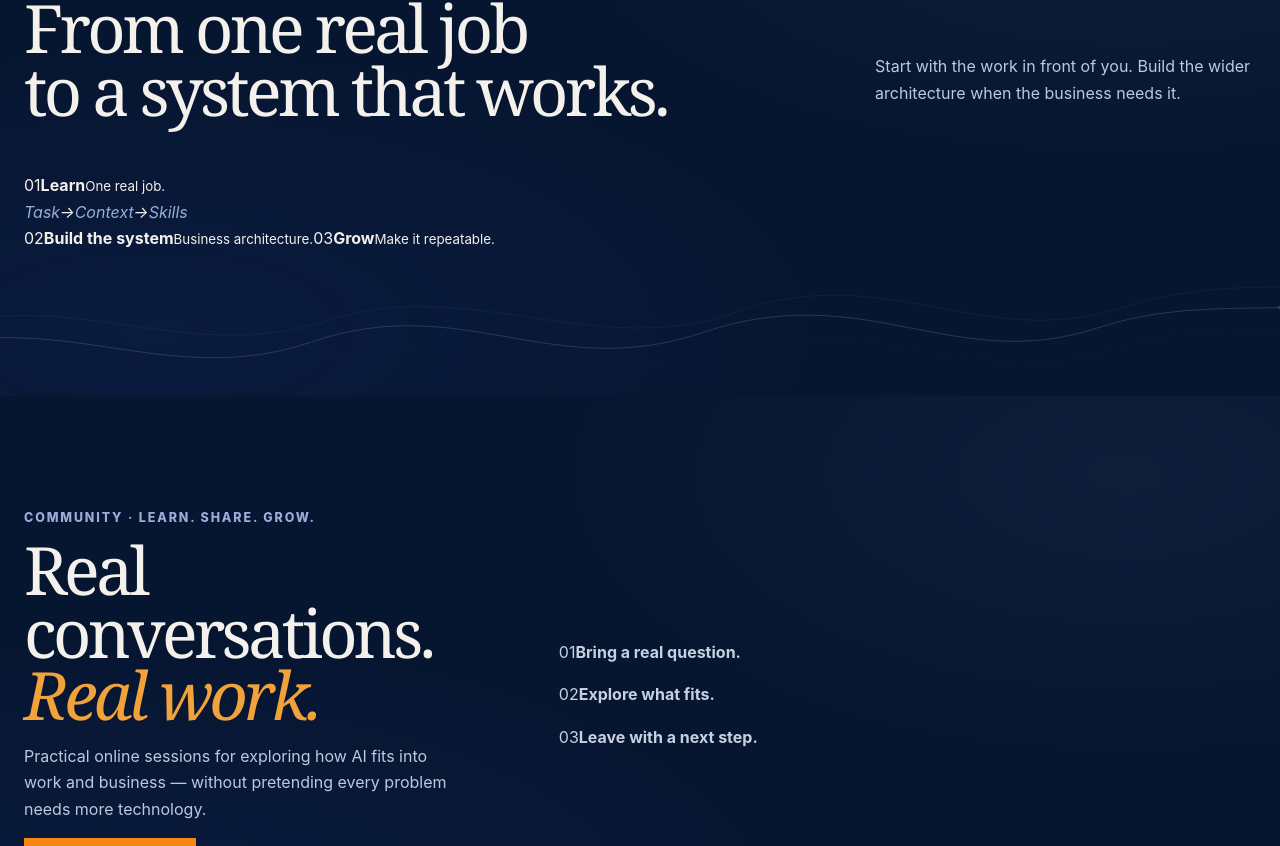
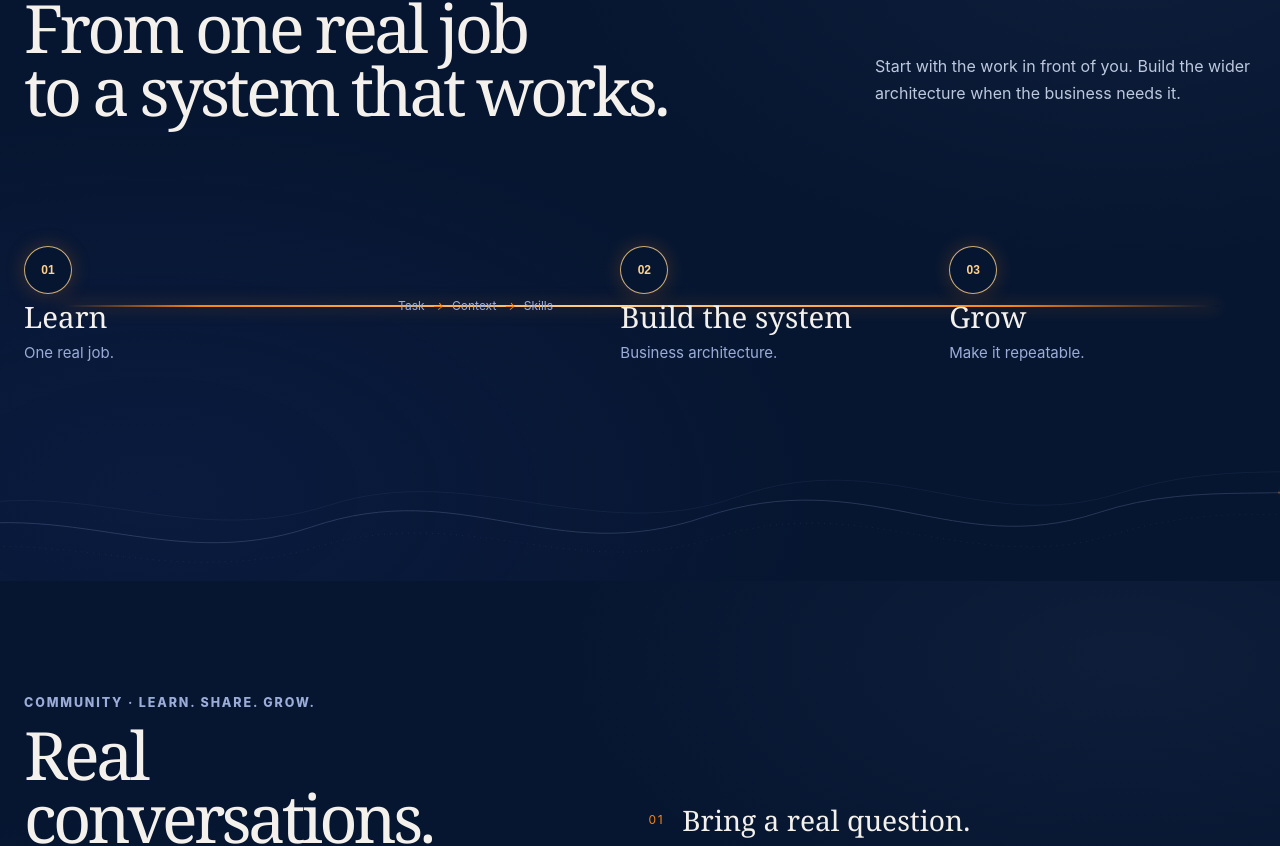
Before and after one commit to thuongr/tr-concept-website, a Next.js app: page / in a window 1280 px wide. Shown: the part 1834-2680 px from the top of the page. Built offline with nearby package versions, Linux system fonts and the light colour scheme; no server answers; the database is empty.

Commit message:
style: build continuous glowing pathway and remove remaining board composition

```diff
--- a/app/globals.css
+++ b/app/globals.css
@@ -1112,3 +1112,26 @@ radial-gradient(78% 100% at 42% 0%,transparent 72%,rgba(249,133,19,.55) 72.35%,r
  .learning-card+ .learning-card{border-left:0!important}
  .path-panels>a+ a{border-left:0!important}
 }
+
+/* V20 — NORTH STAR LANDSCAPE, not cards */
+.home-approach,.home-learn,.home-community,.home-paths,.home-proof{position:relative;overflow:hidden}
+.home-approach:before,.home-learn:before,.home-community:before,.home-paths:before,.home-proof:before{content:"";position:absolute;inset:0;pointer-events:none;background:radial-gradient(ellipse at 50% 0%,rgba(34,51,130,.13),transparent 55%)}
+.northstar-pathway{position:relative;min-height:260px;margin-top:54px;display:grid;grid-template-columns:1fr .8fr 1fr 1fr;align-items:center;gap:22px}
+.path-line{position:absolute;left:3%;right:3%;top:50%;height:2px;background:linear-gradient(90deg,transparent,#f98513 12%,#ffd28b 48%,#f98513 82%,transparent);box-shadow:0 0 16px rgba(249,133,19,.55);transform:translateY(-50%)}
+.path-stop{position:relative;z-index:2;color:#f4f1ec;text-decoration:none;display:flex;flex-direction:column;align-items:flex-start;gap:8px}
+.path-stop span{display:grid;place-items:center;width:48px;height:48px;border:1px solid rgba(255,210,139,.8);border-radius:50%;background:#061631;box-shadow:0 0 20px rgba(249,133,19,.22);color:#ffd28b;font:700 12px/1 sans-serif}
+.path-stop b{font:500 clamp(25px,2.3vw,38px)/1.05 Georgia,serif}.path-stop small{color:#9bacd8;font-size:15px}
+.path-bridge{position:relative;z-index:2;display:flex;gap:8px;align-items:center;justify-content:center;color:#9bacd8;font-size:12px}.path-bridge em{font-style:normal}.path-bridge i{color:#f98513}
+.community-principles{align-self:center;display:grid;gap:28px;padding-left:7vw}
+.community-principles p{margin:0;display:flex;align-items:center;gap:18px;color:#f4f1ec}.community-principles span{color:#f98513;font-size:12px;letter-spacing:.14em}.community-principles b{font:500 clamp(24px,2.2vw,34px)/1.1 Georgia,serif}
+.path-panels{border-top:1px solid rgba(255,210,139,.25)!important}.path-panels>a{padding:44px 4vw 50px!important}
+.site-footer{border-top:1px solid rgba(255,210,139,.16)!important}
+@media(max-width:800px){
+ .northstar-pathway{display:flex!important;flex-direction:column!important;align-items:stretch!important;min-height:0!important;margin-top:34px!important;padding-left:28px!important;gap:30px!important}
+ .path-line{left:8px!important;right:auto!important;top:8px!important;bottom:8px!important;width:2px!important;height:auto!important;transform:none!important;background:linear-gradient(180deg,#f98513,#ffd28b,#f98513)!important}
+ .path-stop{display:grid!important;grid-template-columns:48px 1fr!important;column-gap:16px!important;align-items:center!important}
+ .path-stop span{grid-row:1/3!important}.path-stop b{font-size:28px!important}.path-stop small{grid-column:2!important}
+ .path-bridge{justify-content:flex-start!important;padding-left:64px!important;flex-wrap:wrap!important}
+ .community-principles{padding:38px 0 0!important;gap:22px!important}
+ .community-principles b{font-size:26px!important}
+}
```
